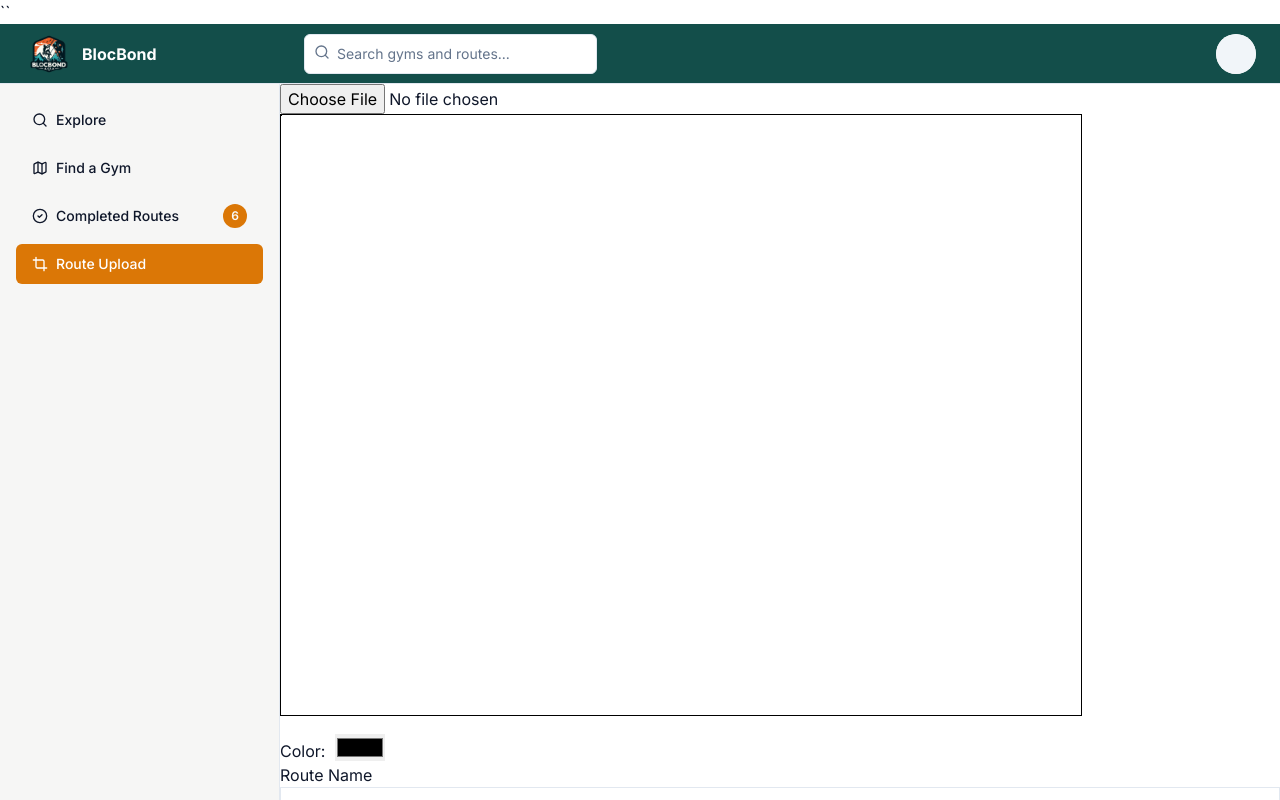
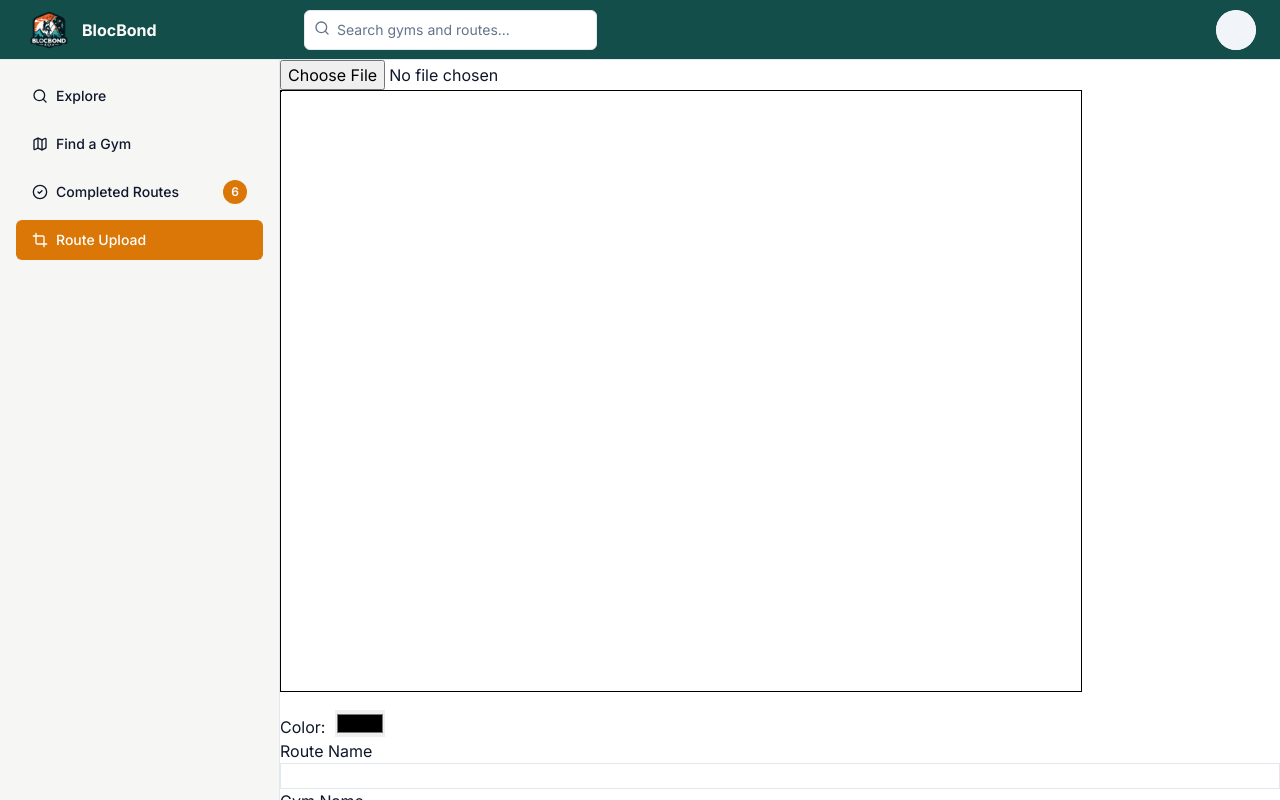
Before and after one commit to BlocBond/blocbond-web, a Next.js app: page /dashboard/upload in a window 1280 px wide. Shown: the top 800 px of the page. Built offline with nearby package versions, Linux system fonts and the light colour scheme; no server answers.

Commit message:
Minor styling changes

```diff
--- a/app/dashboard/layout.tsx
+++ b/app/dashboard/layout.tsx
@@ -19,7 +19,7 @@ export default function RootLayout({
   children: React.ReactNode;
 }>) {
   return (
-    <html lang="en">``
+    <html lang="en">
       <body className={inter.className}>
         <NextAuthProvider>
           <div className="grid min-h-screen w-full md:grid-cols-[220px_1fr] lg:grid-cols-[280px_1fr]">
--- a/components/sidebar.tsx
+++ b/components/sidebar.tsx
@@ -18,7 +18,7 @@ export default function Sidebar() {
 
     return (
         <div className="hidden bg-white md:block ">
-        <div className="flex h-full max-h-screen flex-col bg-stone-400/10">
+        <div className="flex h-full flex-col bg-stone-400/10">
           <div className="flex h-14 items-center border-b px-4 lg:h-[60px] lg:px-6 bg-teal-900">
             <Link href="/" className="flex items-center gap-2 text-white font-bold">
               {/* <MountainIcon className="h-6 w-6 fill-current" fill="" /> */}
```
